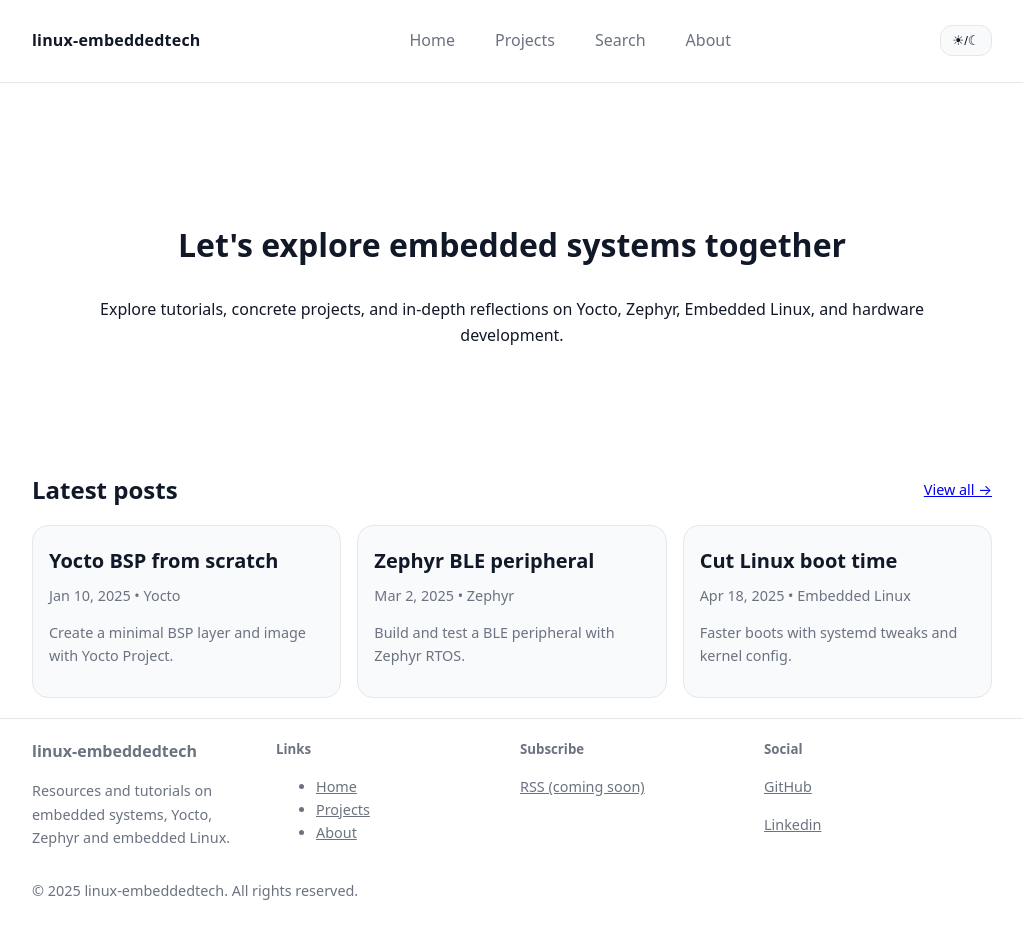
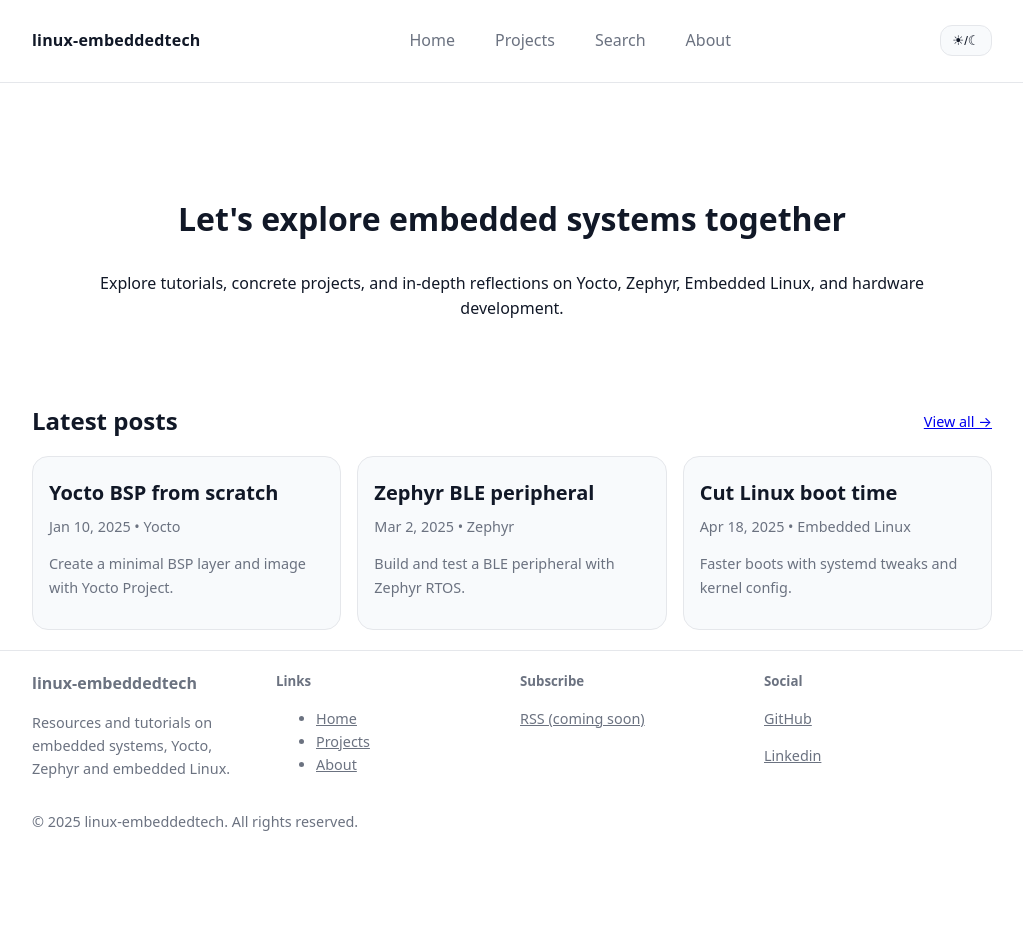
Before and after one commit to BarthYer/EmbeddedTechStatic, a plain HTML site: page index.html in a window 1280 px wide. Shown: the whole page, without its empty margins (128-1151 px from the left). After the commit the page ends 868 px from the top, so only its background shows below. Drawn offline with nearby package versions, Linux system fonts and the light colour scheme.

Commit message:
update code pages section

```diff
--- a/assets/css/styles.css
+++ b/assets/css/styles.css
@@ -101,12 +101,11 @@ header.site-header {
 .section-title-home {
   display: flex;
   justify-content: center;   /* centre horizontalement */
-  align-items: center;       /* centre verticalement */
-  text-align: center;        /* centre le texte à l’intérieur */
-  min-height: 40vh;          /* espace vertical (ajuste selon ton design) */
+  text-align: center;
   padding: 2rem;
-  margin-top:1rem;
+  margin-top: 2rem;          /* espace entre la section du haut et celle-ci */
 }
+
 
 footer.site-footer {
   margin-top: auto;          /* ✅ pousse le footer en bas */
```
